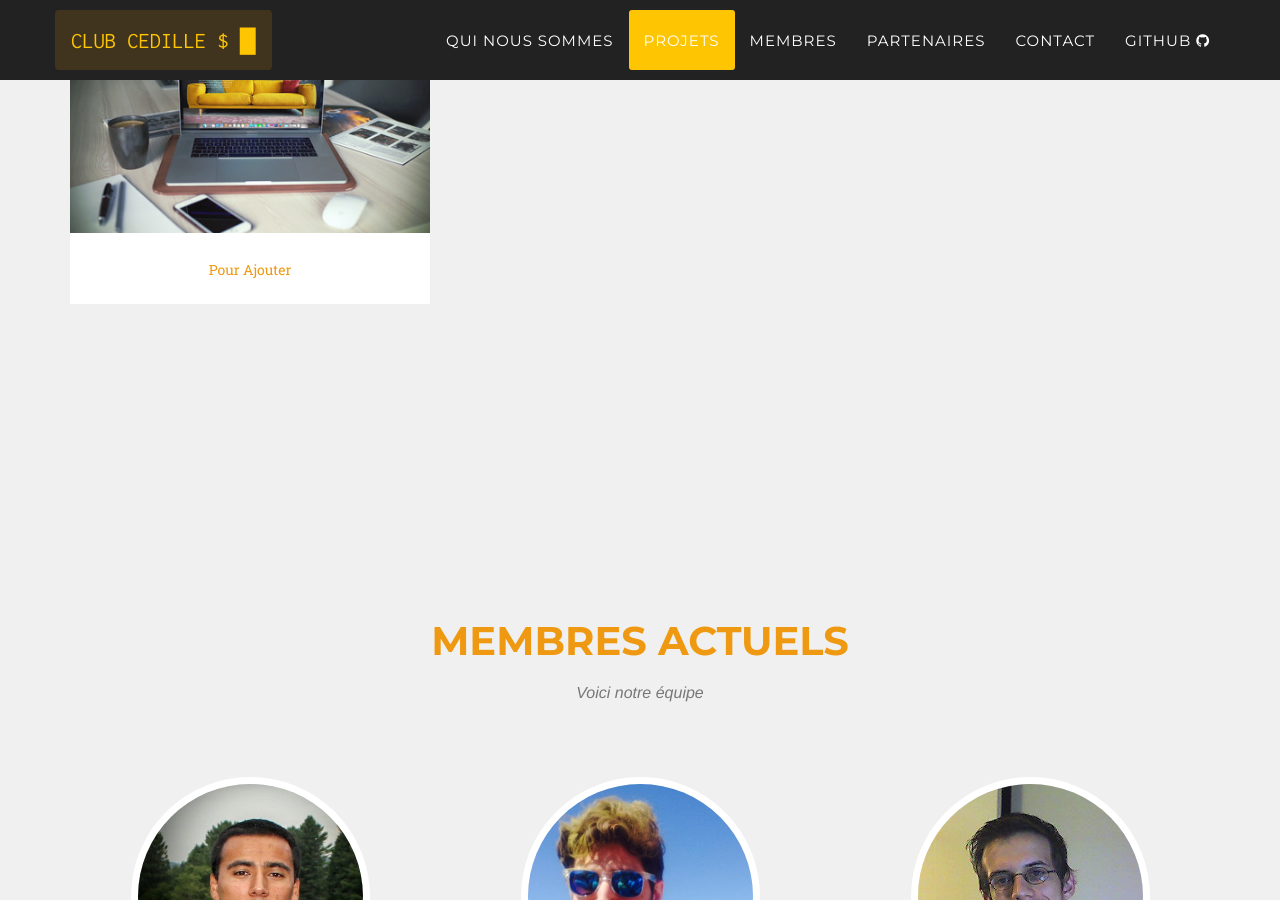
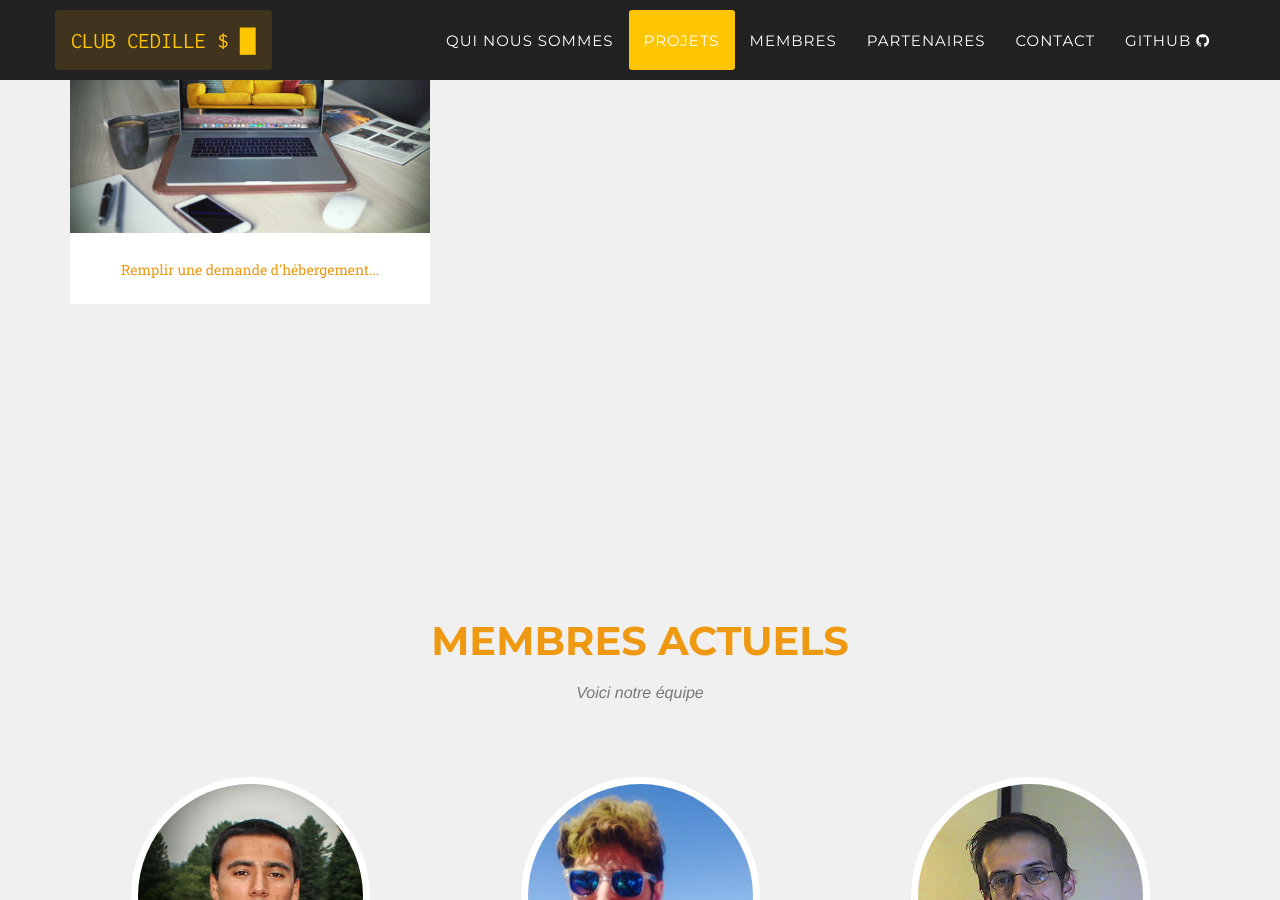
Before and after one commit to ClubCedille/clubcedille.github.io, a Jekyll site: the page built from index.html, in a window 1280 px wide and 900 px high, scrolled down 3365 px. Built offline with Jekyll 4.4.1, drawn with Linux system fonts in a browser that asks for light colours; some web fonts are replaced.

Commit message:
Modification du langage utilisé sur le lien pour effectuer une demande d'hébergement

```diff
--- a/_includes/sites_grid.html
+++ b/_includes/sites_grid.html
@@ -29,7 +29,7 @@
                   <img src="/img/sites/votre_site_thumb.jpg" alt="Votre site" class="img-responsive">
                 </a>
                 <div class="site-caption" style="max-height:71px;">
-                  <p>Pour Ajouter</p>
+                  <p>Remplir une demande d'hébergement...</p>
                 </div>
               </div>
             </div>
```
